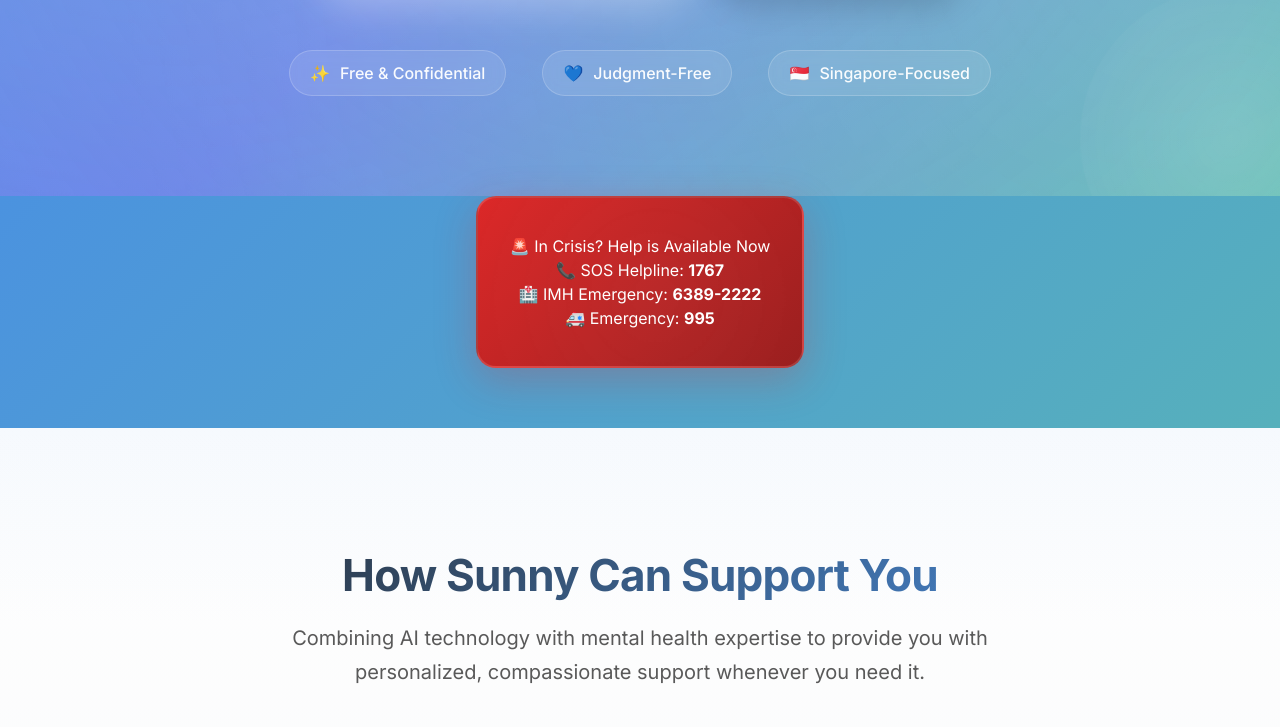
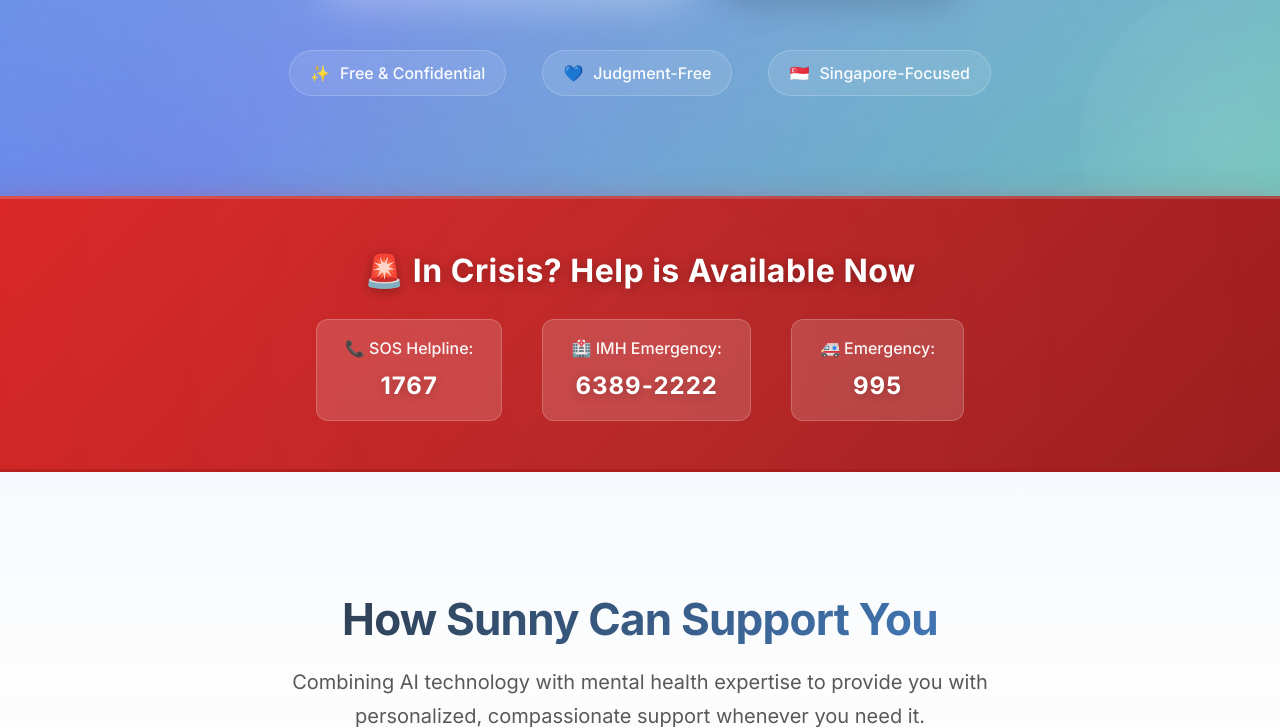
Before and after one commit to jefflyt/MentalHealth_AI, a Flask app: page / in a window 1280 px wide. Shown: the part 725-1452 px from the top of the page. Run offline with Flask 3, Linux system fonts and the light colour scheme; parts of the project's set-up code (start-up, migrations or seed data) failed here and were passed over.

Commit message:
style: Update emergency banner styles and add emergency contact section in main.html

```diff
--- a/interface/web/templates/main.html
+++ b/interface/web/templates/main.html
@@ -461,21 +461,19 @@
 
         /* Emergency Banner - Clear & Accessible */
 
-        /* Emergency Support Banner - Prominent and Accessible */
+        /* Emergency Support Banner - Full Width Banner */
         .emergency-banner {
             background: linear-gradient(135deg, #DC2626 0%, #991B1B 100%);
             color: white;
-            padding: 36px 32px;
+            padding: 48px 30px;
             text-align: center;
-            border-radius: 20px;
-            box-shadow: 0 12px 40px rgba(220, 38, 38, 0.25);
-            margin: 0 30px 60px 30px;
-            max-width: 1200px;
-            margin-left: auto;
-            margin-right: auto;
+            box-shadow: 0 8px 32px rgba(220, 38, 38, 0.3);
+            margin: 0;
+            width: 100%;
             position: relative;
             overflow: hidden;
-            border: 2px solid rgba(255, 255, 255, 0.15);
+            border-top: 3px solid rgba(255, 255, 255, 0.2);
+            border-bottom: 3px solid rgba(153, 27, 27, 0.5);
         }
 
         /* Subtle pulse animation for urgency */
@@ -516,6 +514,59 @@
         @keyframes emergencyIconPulse {
             0%, 100% { transform: scale(1); }
             50% { transform: scale(1.2); }
+        }
+
+        .emergency-text {
+            font-size: 32px;
+            font-weight: 700;
+            margin-bottom: 24px;
+            position: relative;
+            z-index: 1;
+            text-shadow: 0 2px 12px rgba(0, 0, 0, 0.3);
+            letter-spacing: 0.5px;
+        }
+
+        .emergency-contacts {
+            display: flex;
+            gap: 40px;
+            justify-content: center;
+            align-items: center;
+            flex-wrap: wrap;
+            position: relative;
+            z-index: 1;
+            max-width: 1200px;
+            margin: 0 auto;
+        }
+
+        .emergency-contact {
+            display: flex;
+            flex-direction: column;
+            gap: 8px;
+            padding: 16px 28px;
+            background: rgba(255, 255, 255, 0.15);
+            border-radius: 12px;
+            backdrop-filter: blur(10px);
+            transition: all 0.3s ease;
+            border: 1px solid rgba(255, 255, 255, 0.2);
+        }
+
+        .emergency-contact:hover {
+            background: rgba(255, 255, 255, 0.25);
+            transform: translateY(-4px);
+            box-shadow: 0 8px 24px rgba(0, 0, 0, 0.2);
+        }
+
+        .emergency-contact span {
+            font-size: 16px;
+            opacity: 0.95;
+            font-weight: 500;
+        }
+
+        .emergency-contact a {
+            font-size: 24px;
+            font-weight: 700;
+            letter-spacing: 1px;
+            text-shadow: 0 2px 8px rgba(0, 0, 0, 0.2);
         }
 
         .emergency-banner p {
```
Also changed, not shown: requirements.txt (+11 -31 lines).
